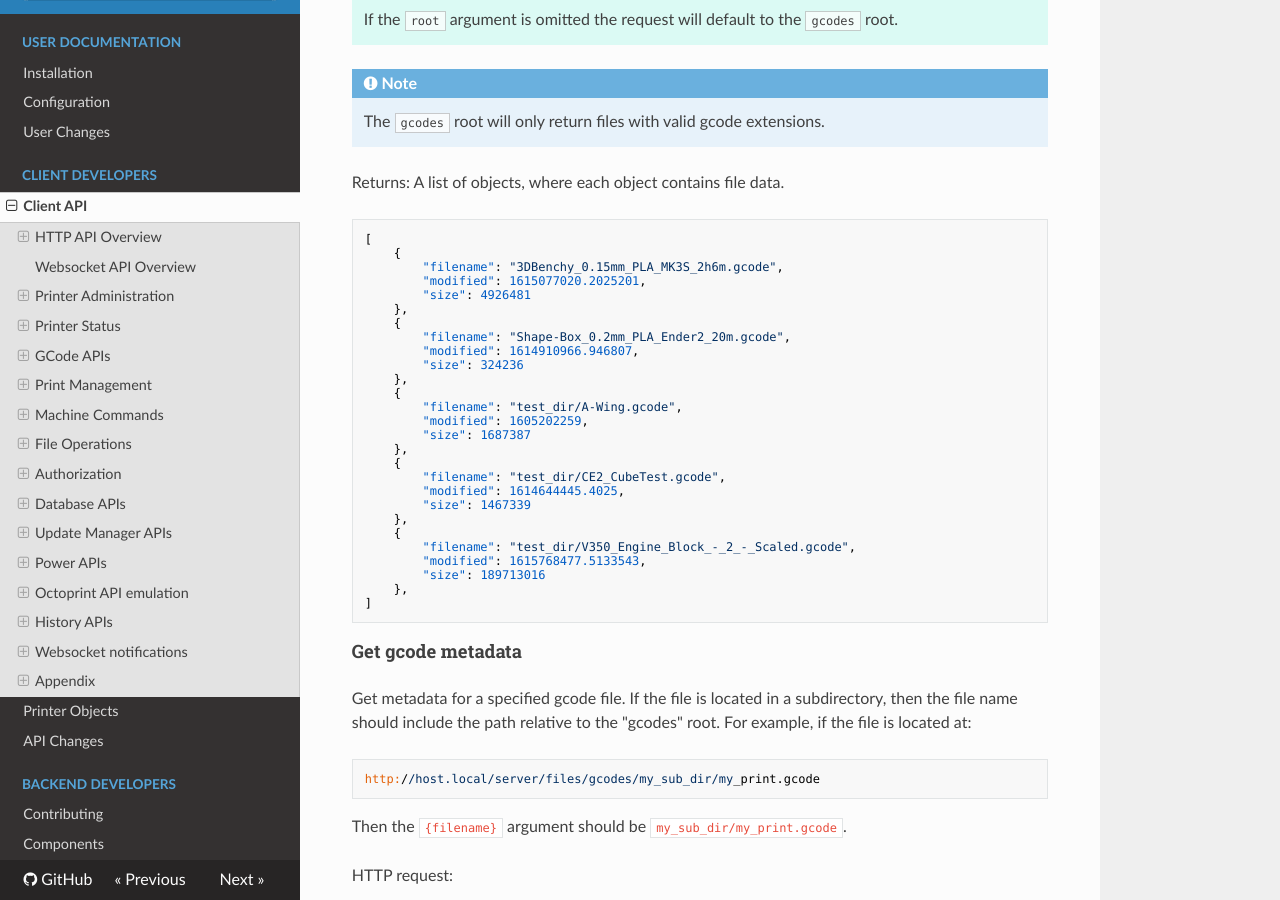
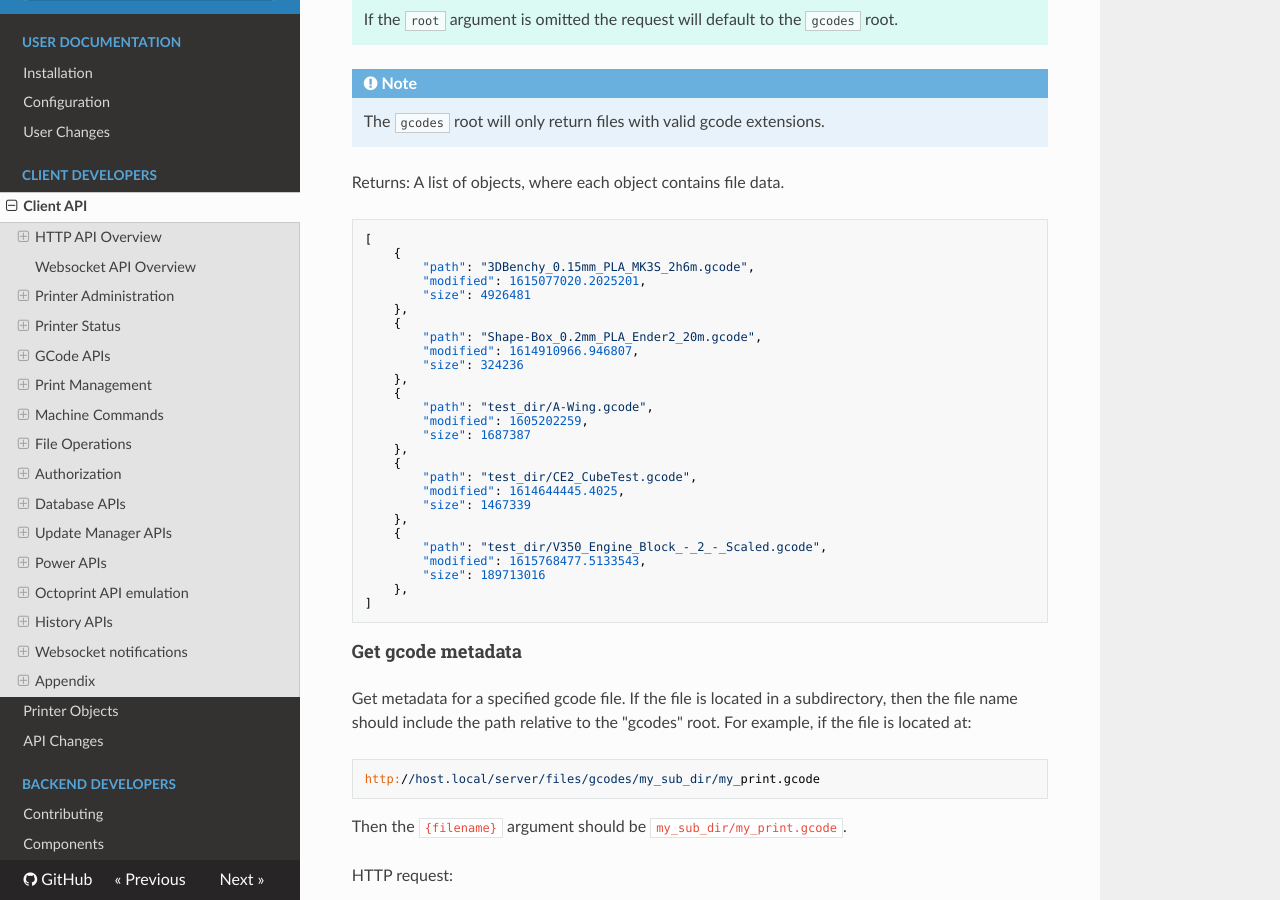
Before and after one commit to Marirossibn/moonraker, an MkDocs documentation site: the page built from docs/web_api.md, in a window 1280 px wide and 900 px high, scrolled down 21802 px. Built offline with MkDocs 1.6.1, drawn with Linux system fonts in a browser that asks for light colours; nearby versions of some CDN libraries.

Commit message:
docs:  update return value for "/server/files/list"
Signed-off-by:  Eric Callahan <arksine.code@gmail.com>

````diff
--- a/docs/web_api.md
+++ b/docs/web_api.md
@@ -1082,27 +1082,27 @@ A list of objects, where each object contains file data.
 ```json
 [
     {
-        "filename": "3DBenchy_0.15mm_PLA_MK3S_2h6m.gcode",
+        "path": "3DBenchy_0.15mm_PLA_MK3S_2h6m.gcode",
         "modified": 1615077020.2025201,
         "size": 4926481
     },
     {
-        "filename": "Shape-Box_0.2mm_PLA_Ender2_20m.gcode",
+        "path": "Shape-Box_0.2mm_PLA_Ender2_20m.gcode",
         "modified": 1614910966.946807,
         "size": 324236
     },
     {
-        "filename": "test_dir/A-Wing.gcode",
+        "path": "test_dir/A-Wing.gcode",
         "modified": 1605202259,
         "size": 1687387
     },
     {
-        "filename": "test_dir/CE2_CubeTest.gcode",
+        "path": "test_dir/CE2_CubeTest.gcode",
         "modified": 1614644445.4025,
         "size": 1467339
     },
     {
-        "filename": "test_dir/V350_Engine_Block_-_2_-_Scaled.gcode",
+        "path": "test_dir/V350_Engine_Block_-_2_-_Scaled.gcode",
         "modified": 1615768477.5133543,
         "size": 189713016
     },
````
